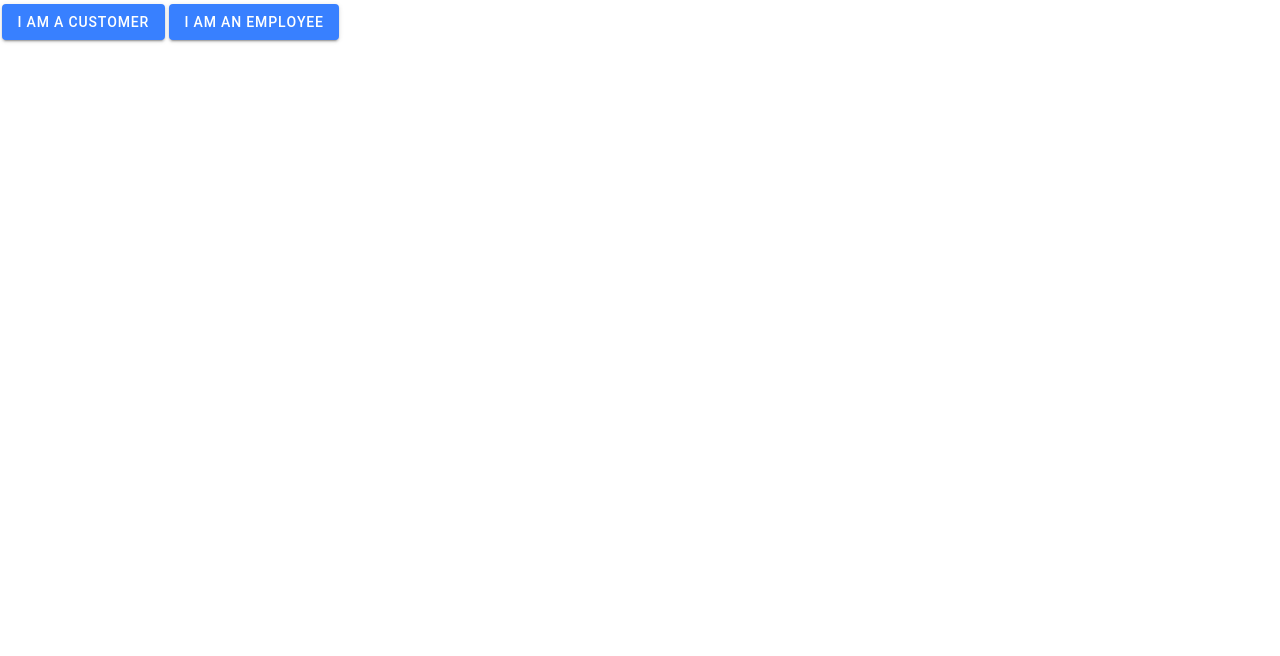
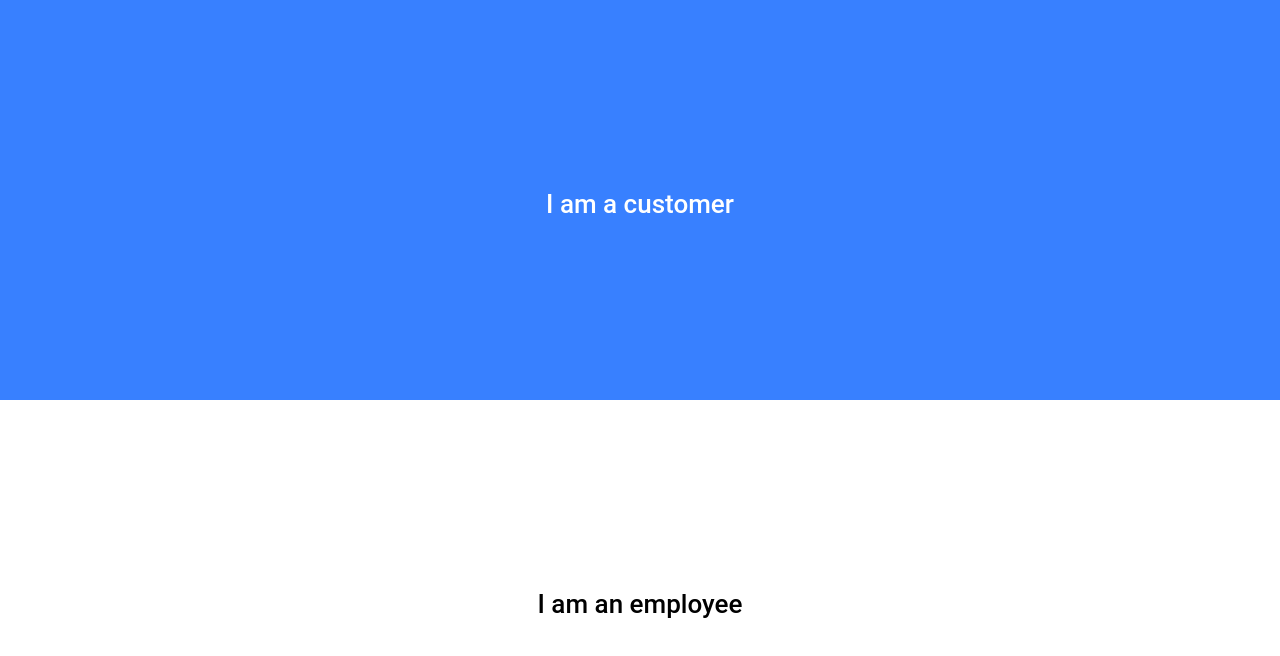
Before and after one commit to mu-se373-200704035/OrderHere, a React (Create React App) app: page /welcome in a window 1280 px wide. Shown: the top 656 px of the page. Built offline with nearby package versions, Linux system fonts and the light colour scheme.

Commit message:
root page style

```diff
--- /dev/null
+++ b/src/pages/Root.css
@@ -0,0 +1,21 @@
+.root{
+    height: 50%;
+    width: 100%;
+    position: fixed;
+    background: var(--ion-color-primary);
+    display:flex;
+    justify-content: center;
+    align-items: center;
+    transition: 75ms ease-in-out;
+}
+.customer{
+    color: white;
+}.customer:active{
+    background: var(--ion-color-primary-tint)
+}
+.employee{
+    top: 50%;
+    background: var(--ion-color-light);
+}.employee:active{
+    background-color: var(--ion-color-light-tint);
+}
--- a/src/pages/Root.tsx
+++ b/src/pages/Root.tsx
@@ -1,10 +1,42 @@
-import { IonButton, IonContent, IonPage,} from '@ionic/react';
+import "./Root.css";
+import { IonContent, IonPage,} from '@ionic/react';
+import { useHistory } from 'react-router';
+import { MainContext, useContext } from '../components/Context';
 const Root = () => {
+
+    const history = useHistory();
+    const {setCurrentPageDetails} = useContext(MainContext);
+
+    const gotoShops =  ()=>{
+        setCurrentPageDetails((prev: any)=>{
+            return{
+                ...prev,
+                page: "/shops"
+            }
+        });
+        history.push("/shops")
+    }
+    const gotoAdminOrders =  ()=>{
+        setCurrentPageDetails((prev: any)=>{
+            return{
+                ...prev,
+                page: "/admin/orders"
+            }
+        });
+        history.push("/admin/orders");
+    }
+
     return (
         <IonPage>
           <IonContent fullscreen>
-              <IonButton routerLink='/shops'>I am a customer</IonButton>
-              <IonButton routerLink='/admin/orders'>I am an employee</IonButton>
+            <section onClick={gotoShops} className="root customer">
+                <h1>I am a customer</h1>
+            </section>
+
+
+            <section onClick={gotoAdminOrders}className="root employee">
+                <h1>I am an employee</h1>
+            </section>
           </IonContent>
         </IonPage>
     )
```
